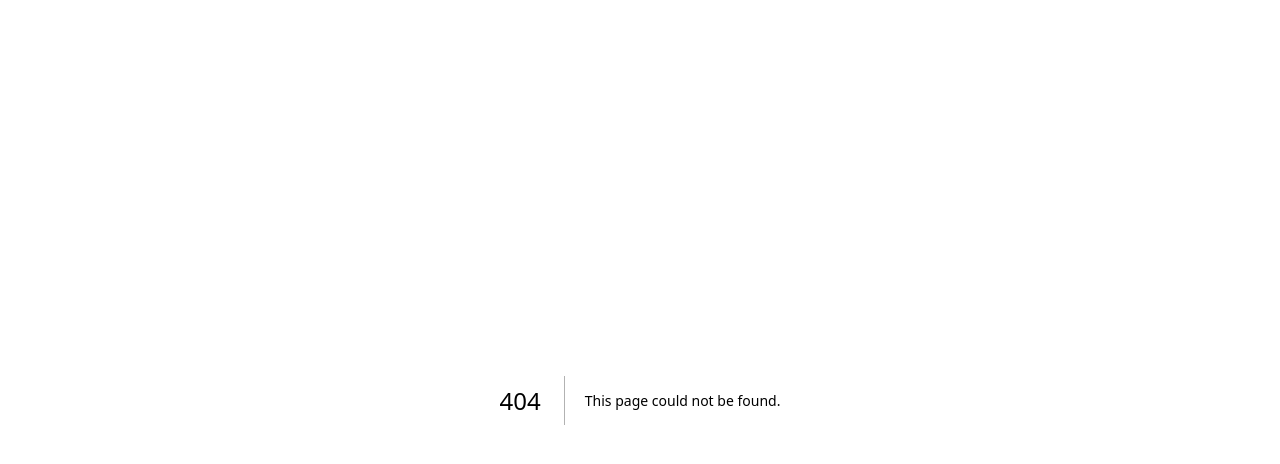
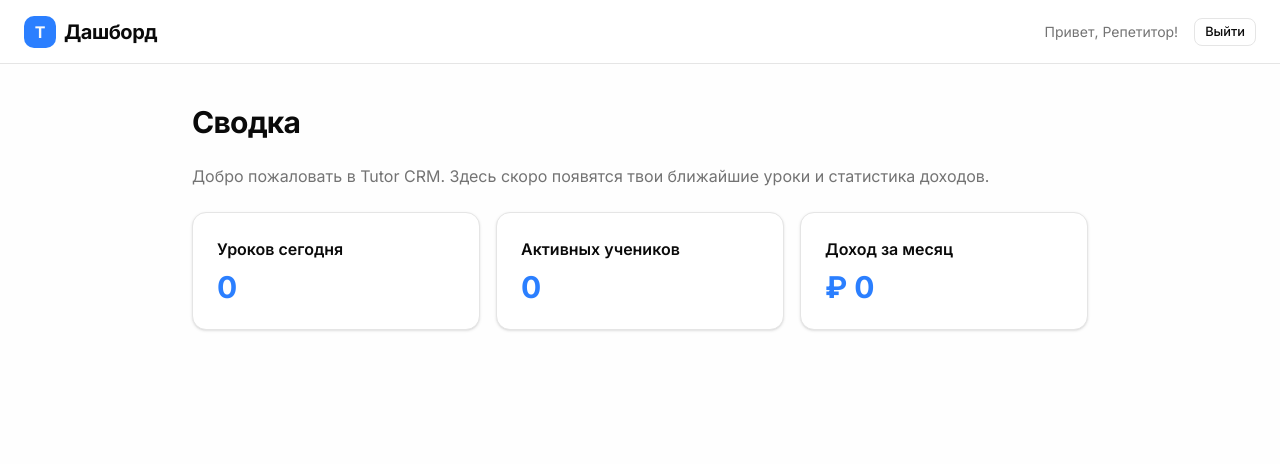
Before and after one commit to ahahaharu/tutor-crm-frontend, a Next.js app: page /dashboard in a window 1280 px wide. Before the commit this address had no page. Shown: the top 464 px of the page. Built offline with nearby package versions, Linux system fonts and the light colour scheme.

Commit message:
feat(auth): implement middleware protection and basic dashboard layout

```diff
--- a/src/app/(auth)/login/actions.ts
+++ b/src/app/(auth)/login/actions.ts
@@ -3,7 +3,6 @@
 import { cookies } from 'next/headers';
 import { redirect } from 'next/navigation';
 import { type LoginInput } from './schema';
-import { error } from 'console';
 
 export async function loginAction(values: LoginInput) {
   let isSuccess = false;
--- a/src/app/(auth)/login/page.tsx
+++ b/src/app/(auth)/login/page.tsx
@@ -10,6 +10,8 @@ import { Field, FieldLabel, FieldError } from '@/components/ui/field';
 
 import { loginSchema, type LoginInput } from './schema';
 import { loginAction } from './actions';
+
+import { ArrowLeft } from 'lucide-react';
 
 export default function LoginPage() {
   const form = useForm<LoginInput>({
@@ -34,7 +36,14 @@ export default function LoginPage() {
   }
 
   return (
-    <div className="bg-muted/30 flex min-h-screen items-center justify-center p-4">
+    <div className="bg-muted/30 relative flex min-h-screen items-center justify-center p-4">
+      <Link
+        href="/"
+        className="text-muted-foreground hover:text-foreground absolute top-4 left-4 flex items-center gap-2 text-sm font-medium transition-colors md:top-8 md:left-8"
+      >
+        <ArrowLeft className="h-4 w-4" />
+        На главную
+      </Link>
       <div className="bg-card w-full max-w-sm rounded-xl border p-8 shadow-sm">
         <div className="mb-6 flex flex-col space-y-2 text-center">
           <h1 className="text-2xl font-semibold tracking-tight">
--- /dev/null
+++ b/src/app/dashboard/page.tsx
@@ -0,0 +1,50 @@
+import { Button } from '@/components/ui/button';
+import Link from 'next/link';
+
+export default function DashboardPage() {
+  return (
+    <div className="flex min-h-screen flex-col">
+      <header className="bg-card flex h-16 items-center justify-between border-b px-6">
+        <div className="flex items-center gap-2">
+          <div className="bg-primary text-primary-foreground flex h-8 w-8 items-center justify-center rounded-lg font-bold">
+            T
+          </div>
+          <span className="text-xl font-bold tracking-tight">Дашборд</span>
+        </div>
+        <div className="flex items-center gap-4">
+          <span className="text-muted-foreground text-sm">
+            Привет, Репетитор!
+          </span>
+          <Button variant="outline" size="sm" asChild>
+            <Link href="/login">Выйти</Link>
+          </Button>
+        </div>
+      </header>
+
+      <main className="bg-muted/10 flex-1 p-6 md:p-10">
+        <div className="mx-auto max-w-4xl space-y-6">
+          <h1 className="text-3xl font-bold tracking-tight">Сводка</h1>
+          <p className="text-muted-foreground">
+            Добро пожаловать в Tutor CRM. Здесь скоро появятся твои ближайшие
+            уроки и статистика доходов.
+          </p>
+
+          <div className="grid gap-4 md:grid-cols-3">
+            <div className="bg-card rounded-xl border p-6 shadow-sm">
+              <h3 className="mb-2 font-semibold">Уроков сегодня</h3>
+              <p className="text-primary text-3xl font-bold">0</p>
+            </div>
+            <div className="bg-card rounded-xl border p-6 shadow-sm">
+              <h3 className="mb-2 font-semibold">Активных учеников</h3>
+              <p className="text-primary text-3xl font-bold">0</p>
+            </div>
+            <div className="bg-card rounded-xl border p-6 shadow-sm">
+              <h3 className="mb-2 font-semibold">Доход за месяц</h3>
+              <p className="text-primary text-3xl font-bold">₽ 0</p>
+            </div>
+          </div>
+        </div>
+      </main>
+    </div>
+  );
+}
--- /dev/null
+++ b/src/middleware.ts
@@ -0,0 +1,24 @@
+import { NextRequest, NextResponse } from 'next/server';
+
+export function middleware(request: NextRequest) {
+  const token = request.cookies.get('auth_token')?.value;
+
+  const isAuthPage =
+    request.nextUrl.pathname.startsWith('/login') ||
+    request.nextUrl.pathname.startsWith('/register');
+  const isDashboardPage = request.nextUrl.pathname.startsWith('/dashboard');
+
+  if (isDashboardPage && !token) {
+    return NextResponse.redirect(new URL('/login', request.url));
+  }
+
+  if (isAuthPage && token) {
+    return NextResponse.redirect(new URL('/dashboard', request.url));
+  }
+
+  return NextResponse.next();
+}
+
+export const config = {
+  matcher: ['/dashboard/:path*', '/login', '/register'],
+};
```
